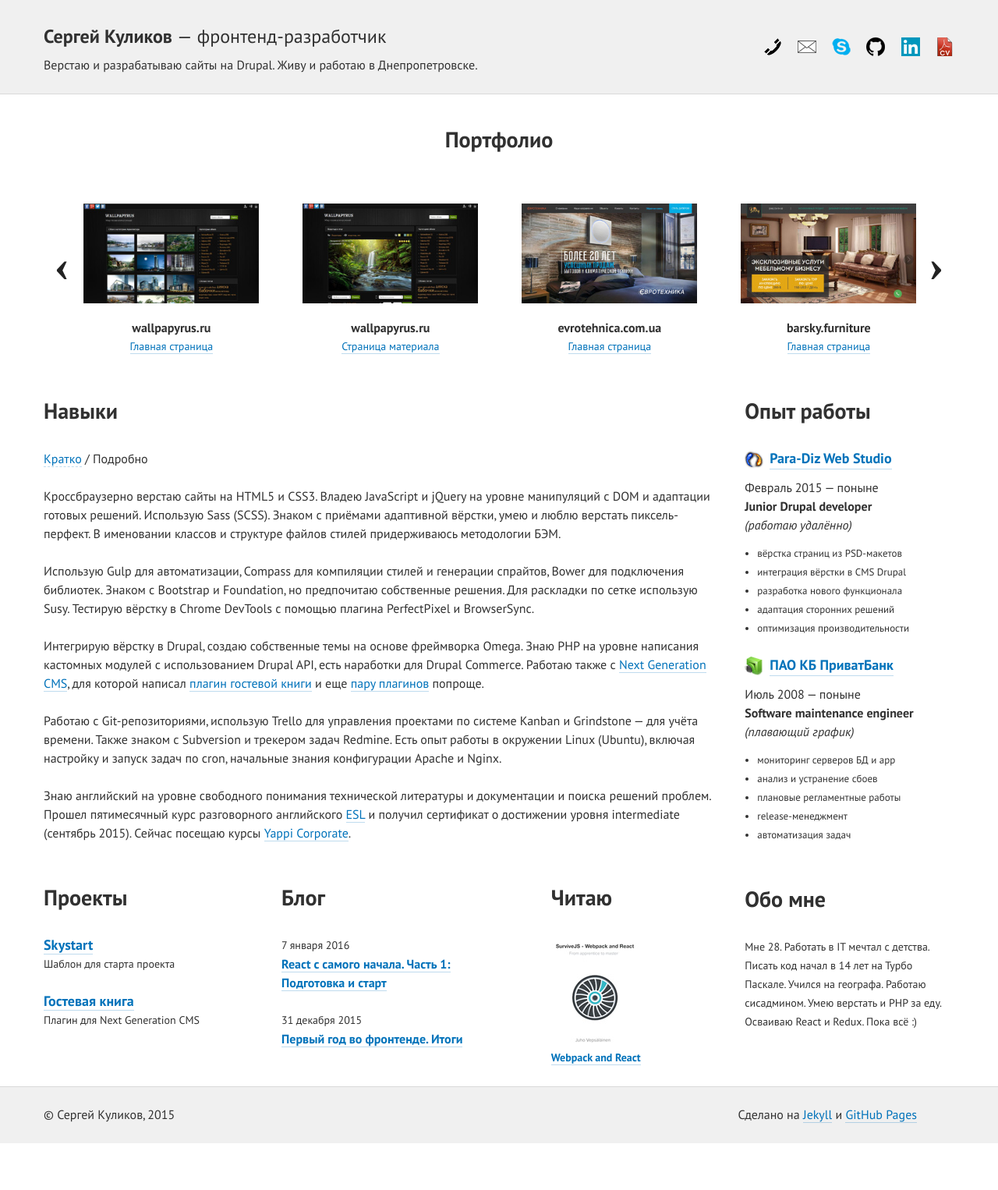
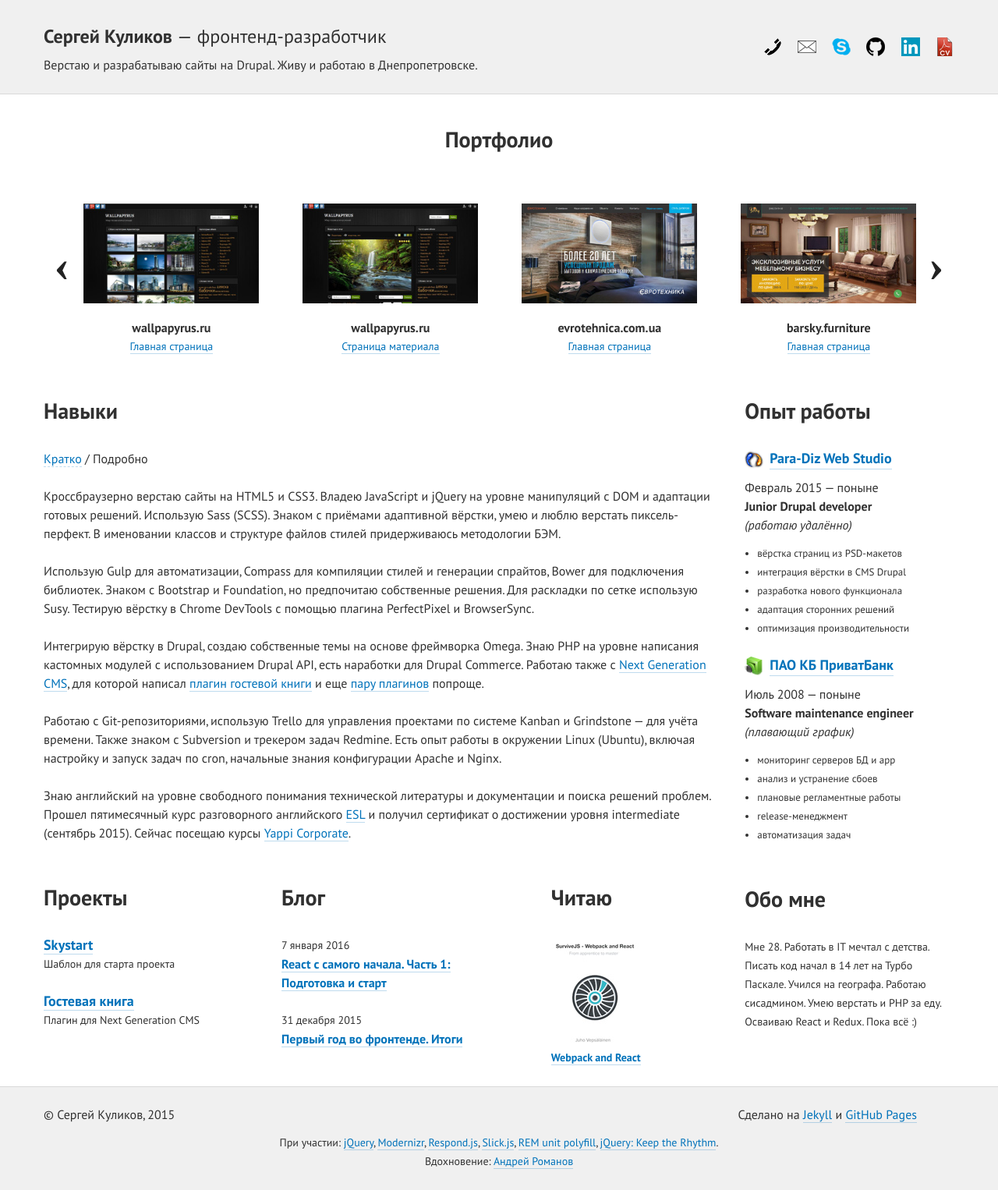
Before and after one commit to web-padawan/web-padawan.github.io, a Jekyll site: the page built from index.html, in a window 1280 px wide. Shown: the whole page at 78% size. Built offline with Jekyll 4.4.1, drawn with Linux system fonts in a browser that asks for light colours; before the commit the page ends 1466 px from its top, so only the background shows below that.

Commit message:
[new] footer: thanks block

```diff
--- a/_includes/footer.html
+++ b/_includes/footer.html
@@ -9,4 +9,20 @@
       <a href="https://pages.github.com" target="_blank">GitHub Pages</a>
     </div>
   </div>
+
+  <div class="footer__thanks">
+    <span>При участии:</span>
+    <a href="https://github.com/jquery/jquery" target="_blank">jQuery</a>,
+    <a href="https://modernizr.com/" target="_blank">Modernizr</a>,
+    <a href="https://github.com/scottjehl/Respond" target="_blank">Respond.js</a>,
+    <a href="http://kenwheeler.github.io/slick/" target="_blank">Slick.js</a>,
+    <a href=" https://github.com/chuckcarpenter/REM-unit-polyfill" target="_blank">REM unit polyfill</a>,
+    <a href="https://github.com/Gaya/jQuery--Keep-the-Rhythm" target="_blank">jQuery: Keep the Rhythm</a>.
+  </div>
+
+  <div class="footer__thanks" target="_blank">
+    <span>Вдохновение:</span>
+    <a href="http://andrew-r.ru">Андрей Романов</a>
+  </div>
+
 </footer>
```
Also changed, not shown: assets/css/app.css (+13 -0 lines), sass/blocks/_footer.scss (+9 -1 lines), assets/css/app.min.css.
